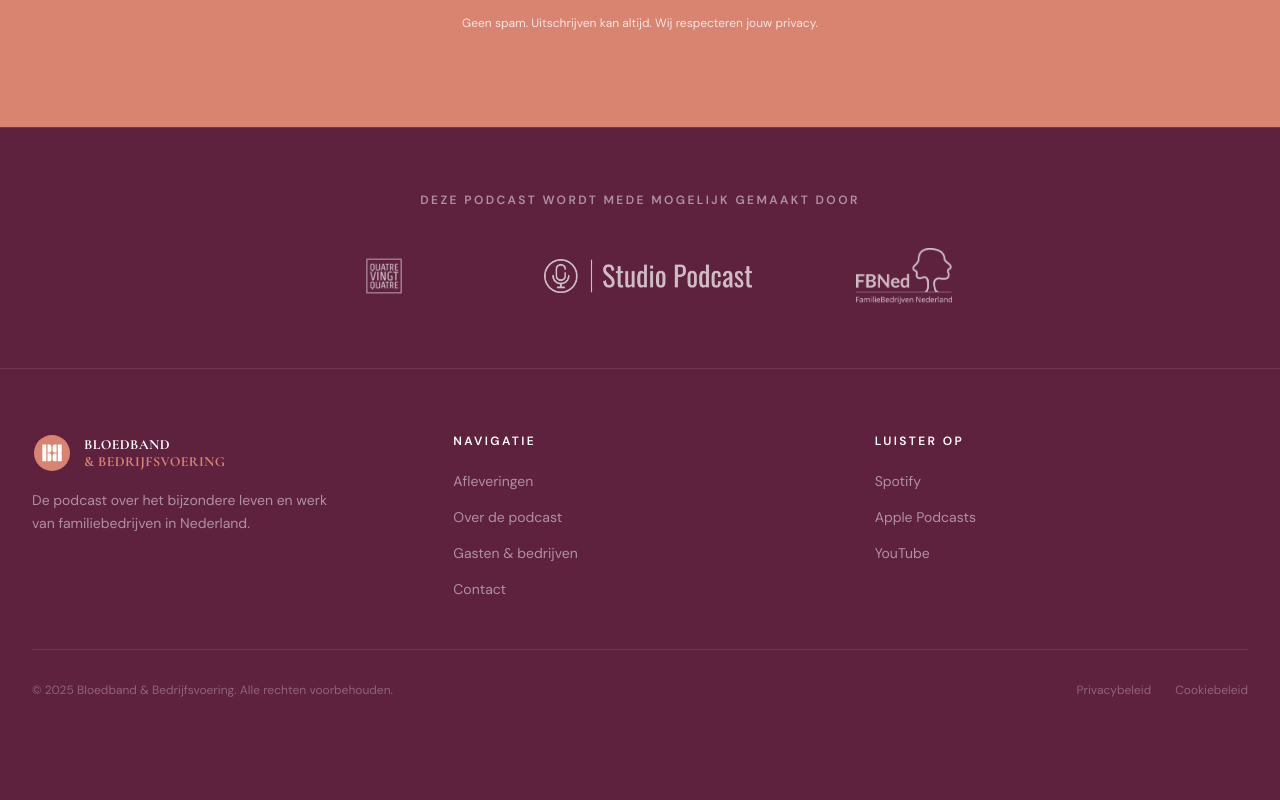
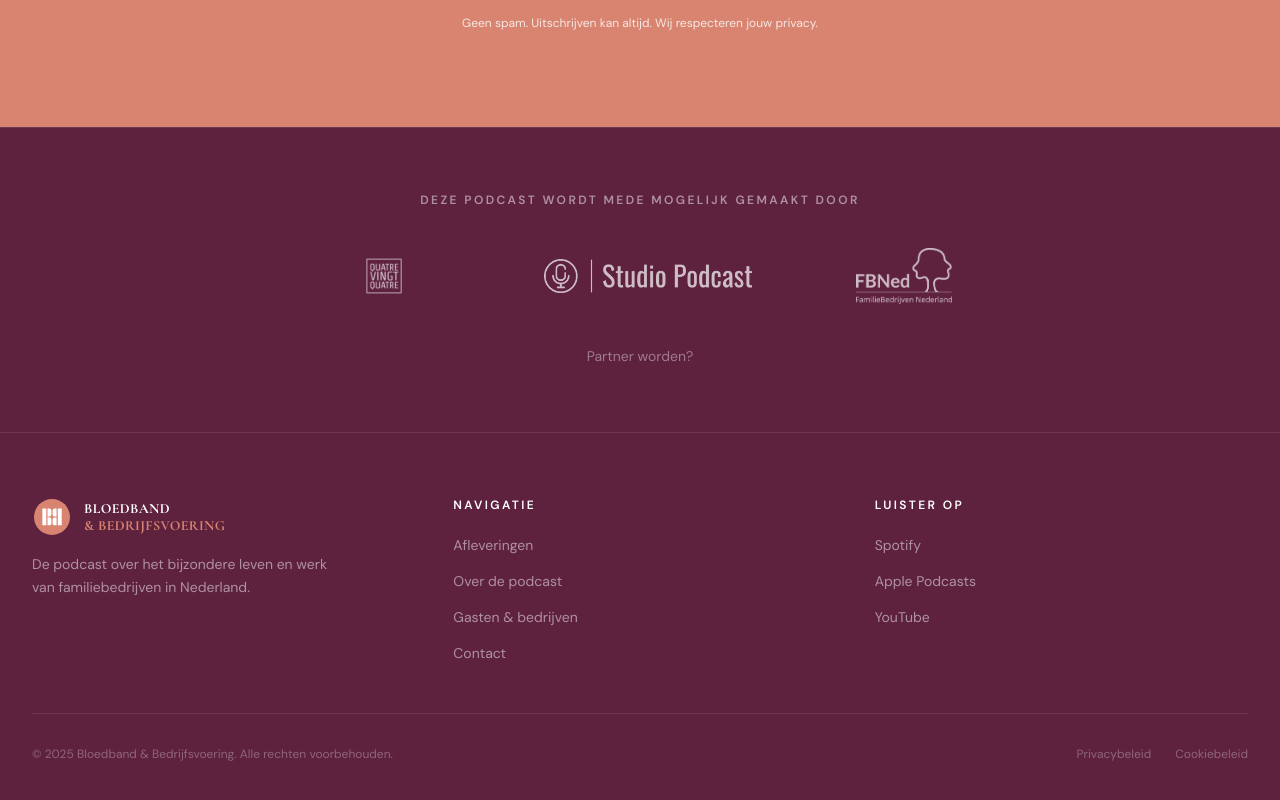
Before and after one commit to RudyN023/bloedband-en-bedrijfsvoering, a Next.js app: page / in a window 1280 px wide. Shown: the part 5161-5961 px from the top of the page. Before the commit the page ends 5923 px from the top, so only its background shows below. Built offline with nearby package versions, Linux system fonts and the light colour scheme.

Commit message:
Voeg subtiele 'Partner worden?' link toe onder partnerlogos
Co-Authored-By: Claude Sonnet 4.6 <noreply@anthropic.com>

```diff
--- a/app/page.tsx
+++ b/app/page.tsx
@@ -771,6 +771,14 @@ export default function Home() {
               />
             </Link>
           </div>
+          <div className="mt-10 text-center">
+            <Link
+              href="mailto:nick@quatrevingtquatre.nl"
+              className="font-body text-white/40 hover:text-white/80 text-sm transition-colors"
+            >
+              Partner worden?
+            </Link>
+          </div>
         </div>
       </section>
 
```
